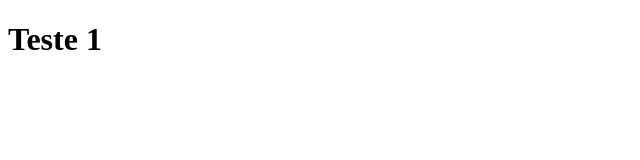
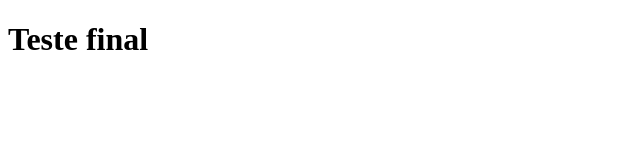
Before and after one commit to Gabriel-Moura1033/clone-tabnews, a Next.js app: page / in a window 1280 px wide. Shown: the top 160 px of the page, without its empty margins (0-640 px from the left). Built offline with nearby package versions, Linux system fonts and the light colour scheme.

Commit message:
teste final

```diff
--- a/pages/index.js
+++ b/pages/index.js
@@ -1,5 +1,5 @@
 function Home() {
-  return <h1>Teste 1</h1>;
+  return <h1>Teste final</h1>;
 }
 
 function teste2() {
```
